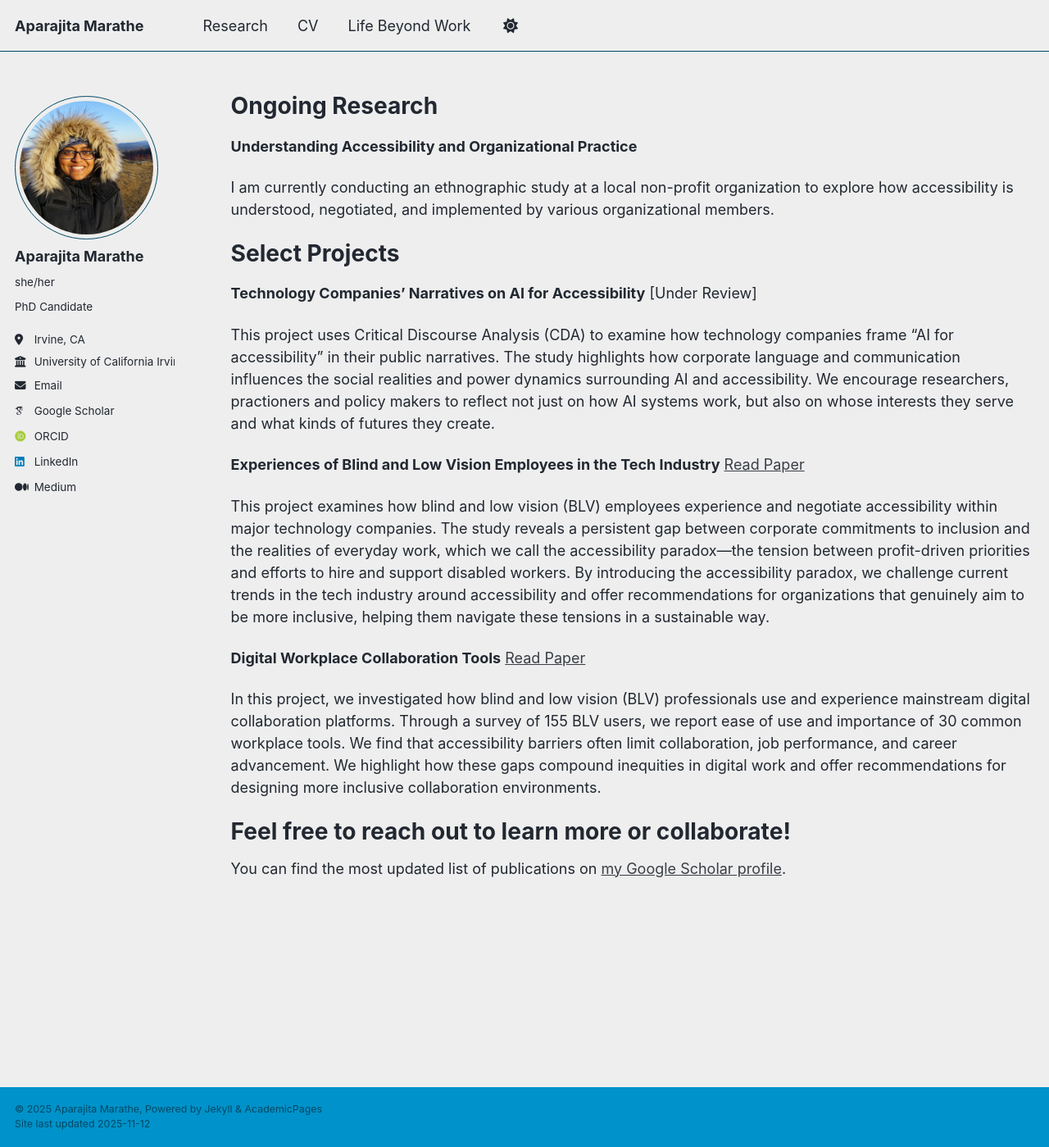
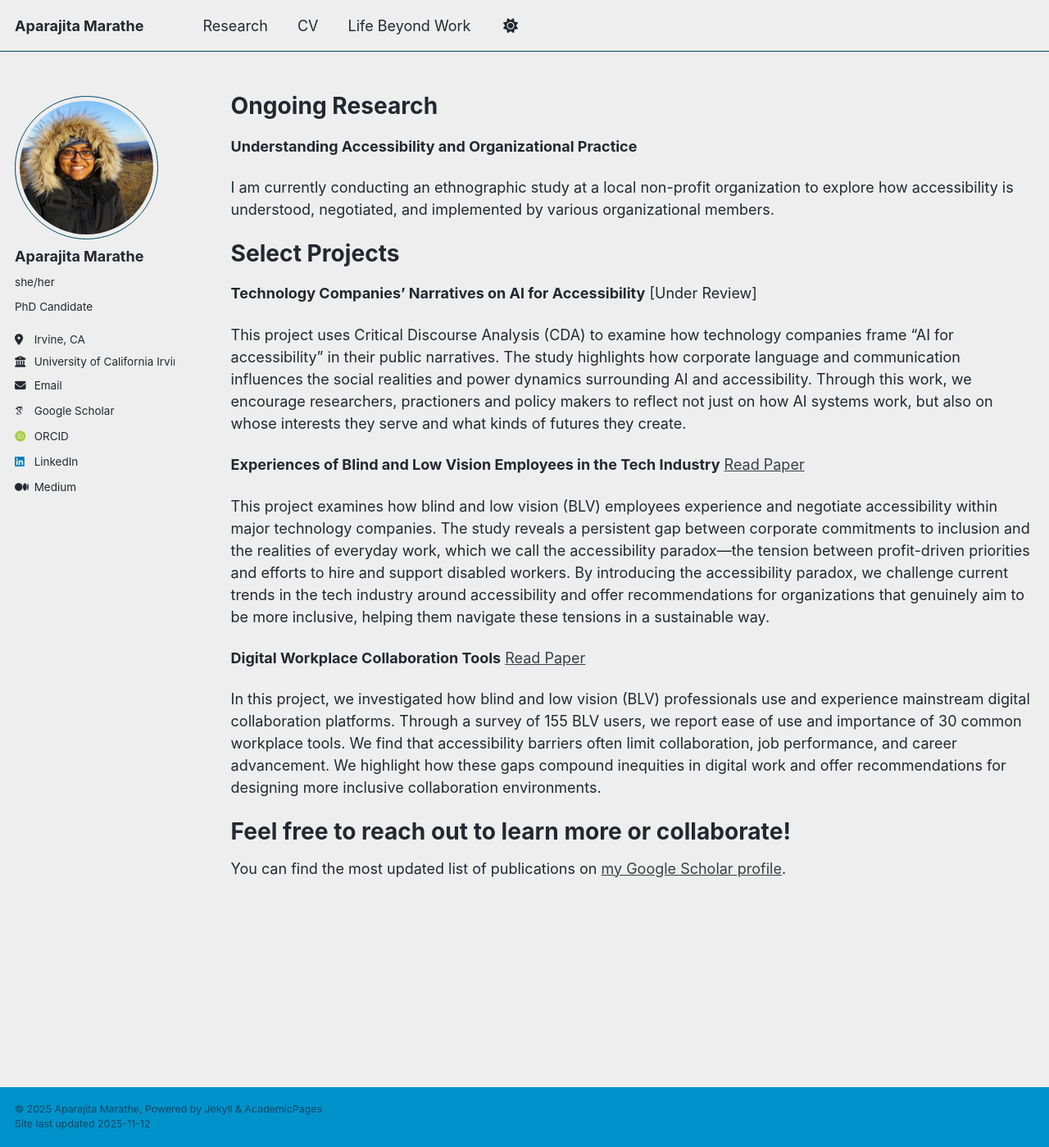
Before and after one commit to aparajitamarathe/aparajitamarathe.github.io, a Jekyll site: the page built from _pages/research.md, in a window 1280 px wide and 1399 px high. Shown: the whole window at 82% size. Built offline with Jekyll 4.4.1, drawn with Linux system fonts in a browser that asks for light colours; some web fonts are replaced.

Commit message:
Update research.md

```diff
--- a/_pages/research.md
+++ b/_pages/research.md
@@ -19,7 +19,7 @@ Select Projects
 ======
 **Technology Companies’ Narratives on AI for Accessibility**  [Under Review]
 
-This project uses Critical Discourse Analysis (CDA) to examine how technology companies frame “AI for accessibility” in their public narratives. The study highlights how corporate language and communication influences the social realities and power dynamics surrounding AI and accessibility. We encourage researchers, practioners and policy makers to reflect not just on how AI systems work, but also on whose interests they serve and what kinds of futures they create.
+This project uses Critical Discourse Analysis (CDA) to examine how technology companies frame “AI for accessibility” in their public narratives. The study highlights how corporate language and communication influences the social realities and power dynamics surrounding AI and accessibility. Through this work, we encourage researchers, practioners and policy makers to reflect not just on how AI systems work, but also on whose interests they serve and what kinds of futures they create.
 
 **Experiences of Blind and Low Vision Employees in the Tech Industry** [Read Paper](https://dl.acm.org/doi/pdf/10.1145/3757666)
 
```
